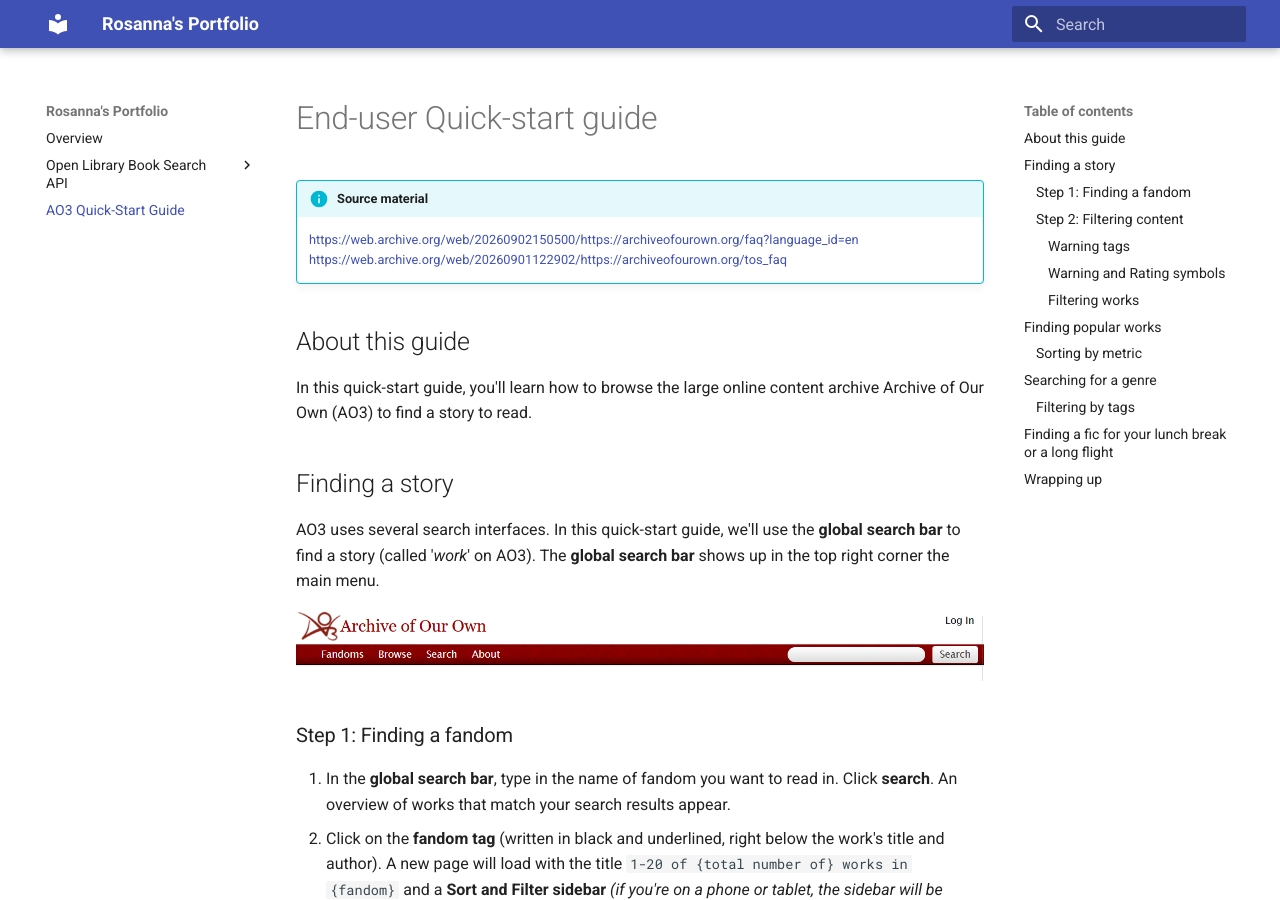
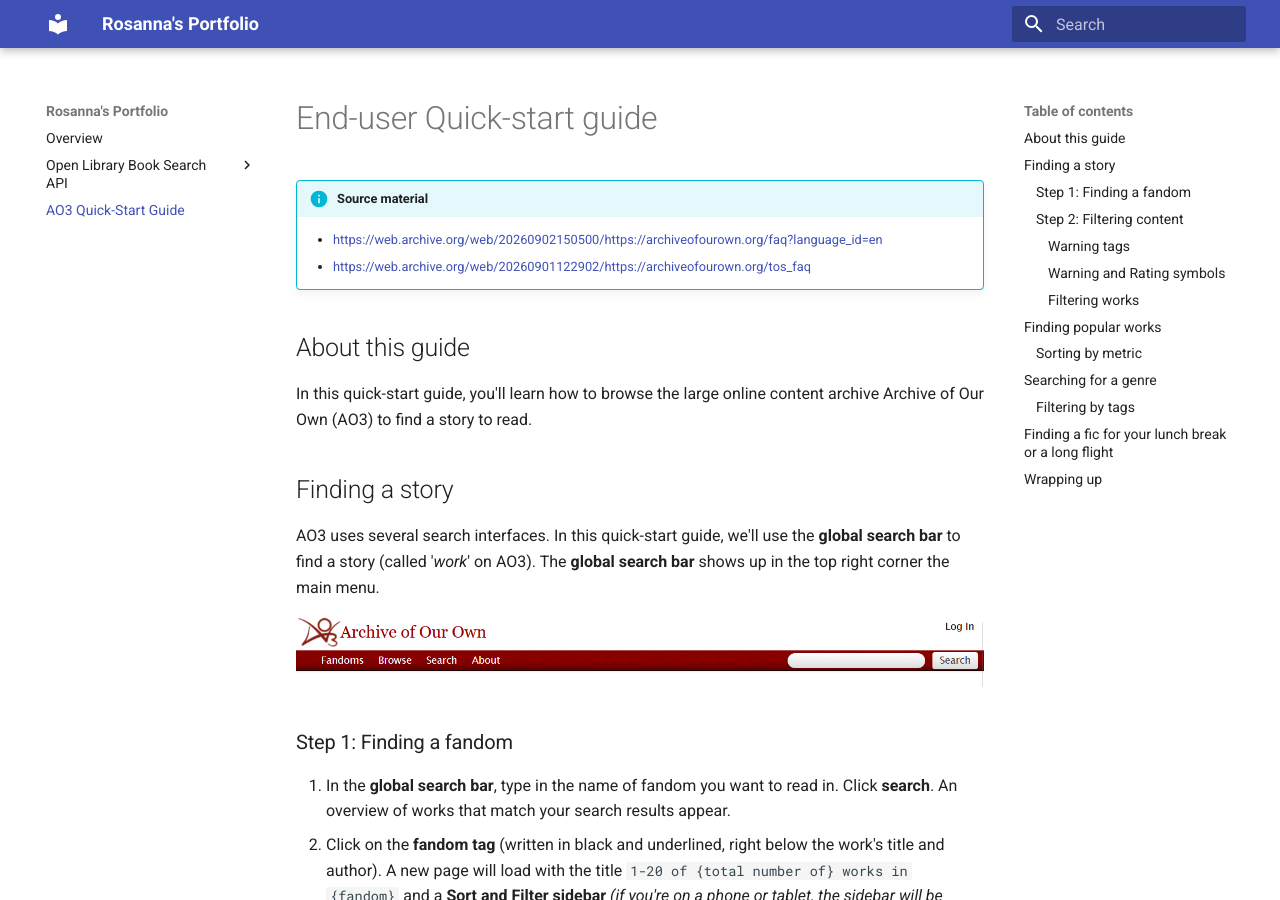
Before and after one commit to rosannav/portfolio, an MkDocs documentation site: the page built from docs/end-user-guide.md, in a window 1280 px wide and 900 px high. Built offline with MkDocs 1.6.1 and Material for MkDocs 9.7.7, drawn with Linux system fonts in a browser that asks for light colours.

```diff
--- a/docs/end-user-guide.md
+++ b/docs/end-user-guide.md
@@ -5,8 +5,8 @@ aliases:
 ---
 # End-user Quick-start guide
 !!! info "Source material"
-     [https://web.archive.org/web/20260902150500/https://archiveofourown.org/faq?language_id=en](https://web.archive.org/web/20260902150500/https://archiveofourown.org/faq?language_id=en)
-     [https://web.archive.org/web/20260901122902/https://archiveofourown.org/tos_faq](https://web.archive.org/web/20260901122902/https://archiveofourown.org/tos_faq)
+    - [https://web.archive.org/web/20260902150500/https://archiveofourown.org/faq?language_id=en](https://web.archive.org/web/20260902150500/https://archiveofourown.org/faq?language_id=en)
+     - [https://web.archive.org/web/20260901122902/https://archiveofourown.org/tos_faq](https://web.archive.org/web/20260901122902/https://archiveofourown.org/tos_faq)
 ## About this guide
 In this quick-start guide, you'll learn how to browse the large online content archive Archive of Our Own (AO3) to find a story to read.
 ## Finding a story
```
